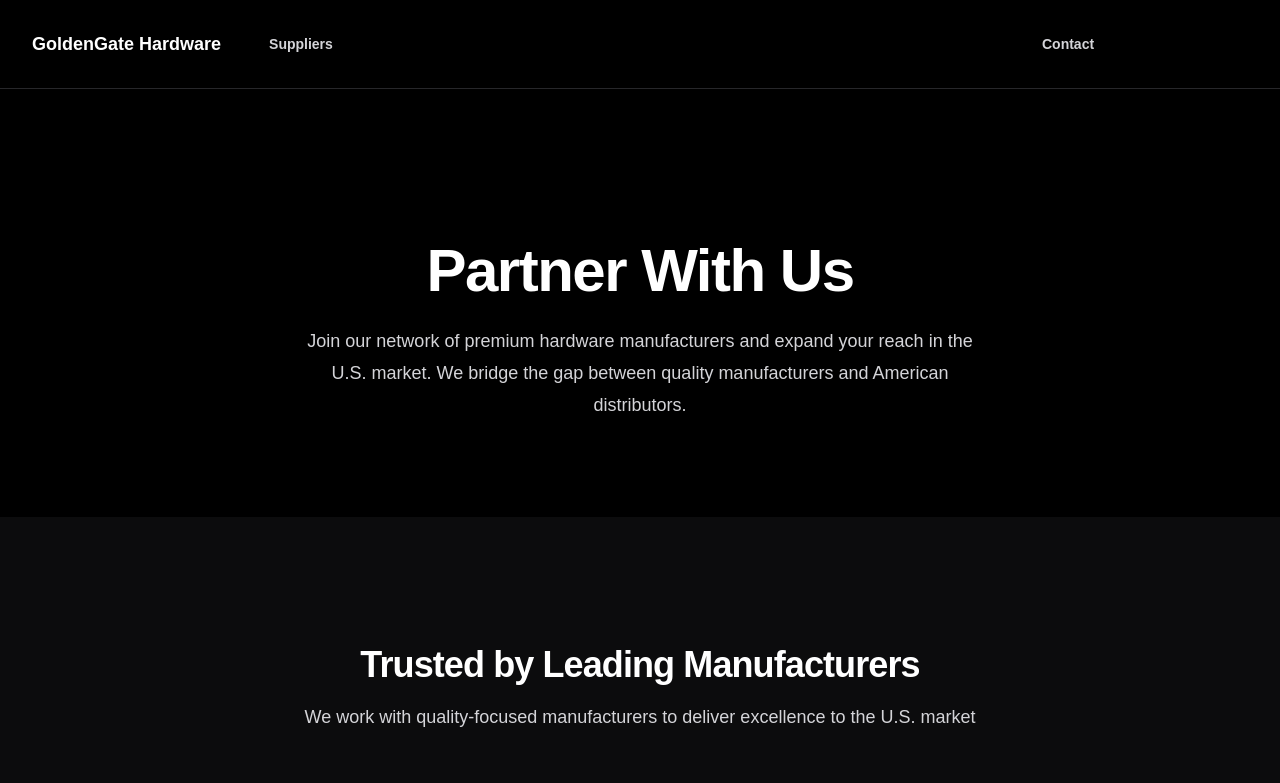
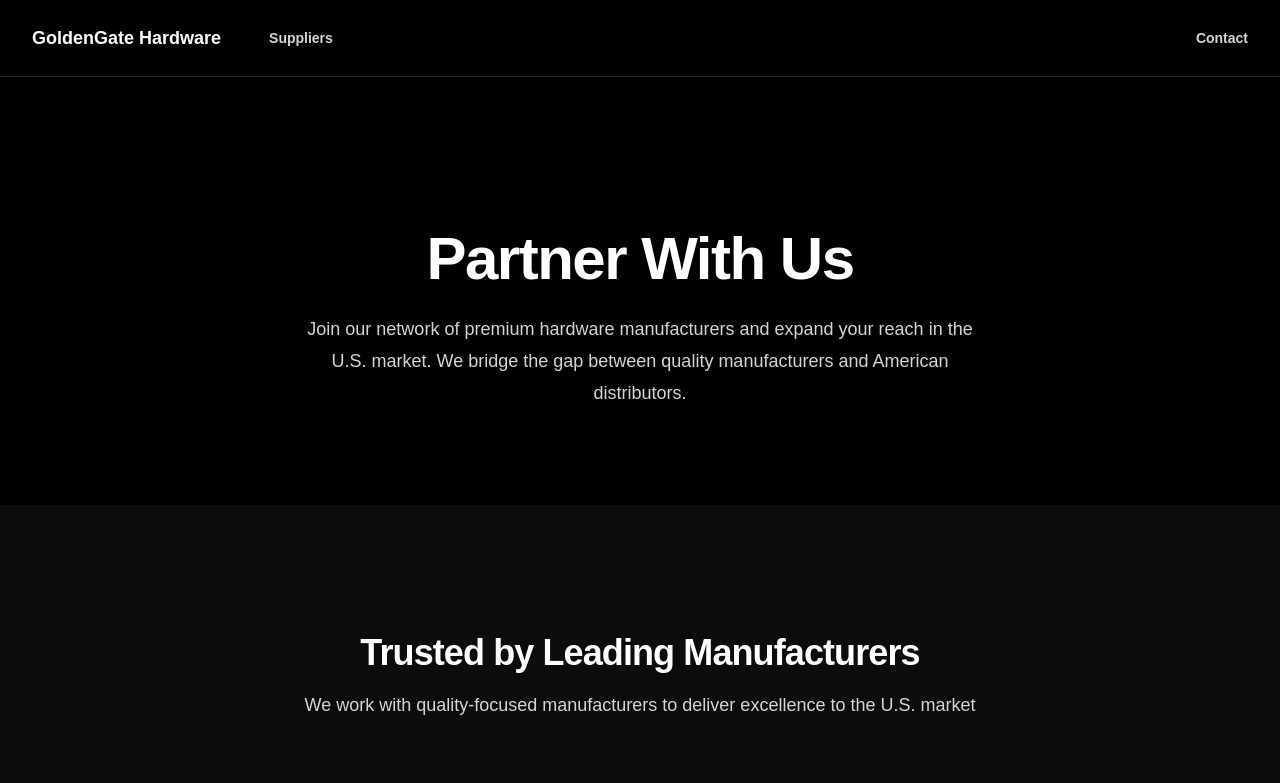
Before and after one commit to grant/goldengatehardware, a Next.js app: page /suppliers in a window 1280 px wide. Shown: the top 783 px of the page. Built offline with nearby package versions, Linux system fonts and the light colour scheme; a web font is replaced by a local one.

Commit message:
feat: improved contact sections, and gold cta
Signed-off-by: Grant Timmerman <granttimmerman@gmail.com>

```diff
--- a/src/app/page.tsx
+++ b/src/app/page.tsx
@@ -12,6 +12,7 @@
 } from "lucide-react";
 
 import React from "react";
+import Image from "next/image";
 import { motion } from "framer-motion";
 import { CTA } from "@/components/CTA";
 
@@ -73,16 +74,20 @@
               products at competitive prices while maintaining the highest
               quality standards.
             </motion.p>
-            <motion.img
-              src="/goldengatelogo_v2.png"
-              alt="Hero Image"
-              width={1000}
-              height={1000}
+            <motion.div
               className="pt-8"
               initial={{ opacity: 0, scale: 0.8 }}
               animate={{ opacity: 1, scale: 1 }}
               transition={{ duration: 0.5, delay: 0.4 }}
-            />
+            >
+              <Image
+                className="mx-auto"
+                src="/goldengatelogo_v2.png"
+                alt="Hero Image"
+                width={600}
+                height={600}
+              />
+            </motion.div>
           </div>
         </div>
       </div>
@@ -103,14 +108,14 @@
           >
             The GGH Advantage
           </motion.h2>
-          <motion.p
+          <motion.h3
             className="mt-2 text-3xl font-bold tracking-tight text-white sm:text-4xl"
             initial={{ opacity: 0 }}
             animate={{ opacity: 1 }}
             transition={{ duration: 0.5, delay: 0.5 }}
           >
             Experience the Difference
-          </motion.p>
+          </motion.h3>
         </motion.div>
 
         <div className="mx-auto mt-16 max-w-7xl">
--- a/src/components/CTA.tsx
+++ b/src/components/CTA.tsx
@@ -34,7 +34,7 @@
         >
           <a
             href="/contact"
-            className="rounded-md bg-gold px-8 py-4 text-lg font-semibold text-white shadow-sm hover:bg-gold/90 focus-visible:outline focus-visible:outline-2 focus-visible:outline-offset-2 focus-visible:outline-gold transition-all duration-200 hover:scale-105"
+            className="rounded-md bg-brand-gold px-8 py-4 text-lg font-semibold text-black shadow-lg transition-all duration-200 transform hover:bg-brand-goldLight uppercase"
           >
             Contact Us
           </a>
--- a/src/components/Header.tsx
+++ b/src/components/Header.tsx
@@ -1,8 +1,32 @@
 import Link from "next/link";
 
-const navigationLeft = [{ name: "Suppliers", href: "/suppliers" }];
+interface HeaderNavigationItem {
+  name: string;
+  href: string;
+}
 
-const navigationRight = [{ name: "Contact", href: "/contact" }];
+const headerNavigationLeft: HeaderNavigationItem[] = [
+  { name: "Suppliers", href: "/suppliers" },
+];
+const headerNavigationRight: HeaderNavigationItem[] = [
+  { name: "Contact", href: "/contact" },
+];
+
+function NavigationLinks({ items }: { items: HeaderNavigationItem[] }) {
+  return (
+    <div className="flex gap-x-12">
+      {items.map((item) => (
+        <Link
+          key={item.name}
+          href={item.href}
+          className="text-sm font-semibold leading-6 text-zinc-300 transition hover:text-gold"
+        >
+          {item.name}
+        </Link>
+      ))}
+    </div>
+  );
+}
 
 export function Header() {
   return (
@@ -17,36 +41,10 @@
               GoldenGate Hardware
             </span>
           </Link>
-          <div className="hidden lg:flex lg:gap-x-12">
-            {navigationLeft.map((item) => (
-              <Link
-                key={item.name}
-                href={item.href}
-                className="text-sm font-semibold leading-6 text-zinc-300 transition hover:text-gold"
-              >
-                {item.name}
-              </Link>
-            ))}
-          </div>
+          <NavigationLinks items={headerNavigationLeft} />
         </div>
         <div className="flex items-center gap-x-12">
-          <div className="hidden lg:flex lg:gap-x-12">
-            {navigationRight.map((item) => (
-              <Link
-                key={item.name}
-                href={item.href}
-                className="text-sm font-semibold leading-6 text-zinc-300 transition hover:text-gold"
-              >
-                {item.name}
-              </Link>
-            ))}
-          </div>
-          <Link
-            href="/contact"
-            className="rounded-md bg-gold px-4 py-2.5 text-sm font-semibold text-black shadow-sm hover:bg-gold/90 focus-visible:outline focus-visible:outline-2 focus-visible:outline-offset-2 focus-visible:outline-gold"
-          >
-            Contact Us
-          </Link>
+          <NavigationLinks items={headerNavigationRight} />
         </div>
       </nav>
     </header>
--- a/tailwind.config.ts
+++ b/tailwind.config.ts
@@ -10,7 +10,9 @@
     extend: {
       colors: {
         brand: {
+          goldLight: "#FFD700", // Adjust this hex code to match your brand gold light
           gold: "#D4AF37", // Adjust this hex code to match your brand gold
+          goldDark: "#B59431",
           dark: "#1A1A1A", // Dark theme background
         },
       },
```
